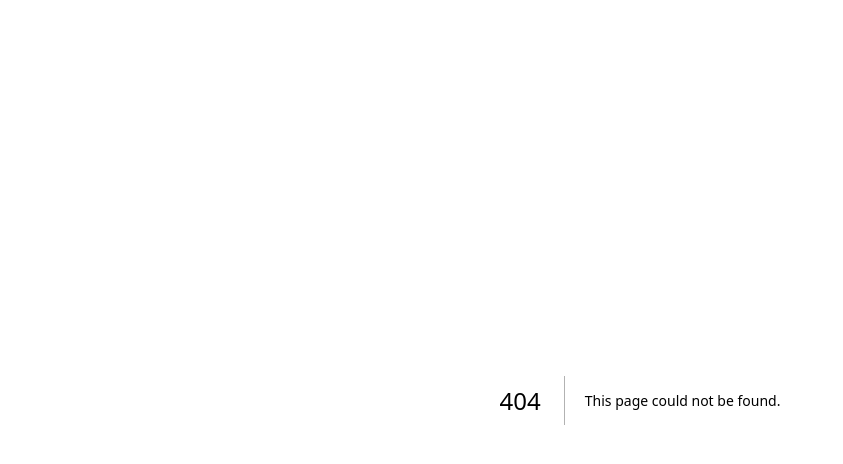
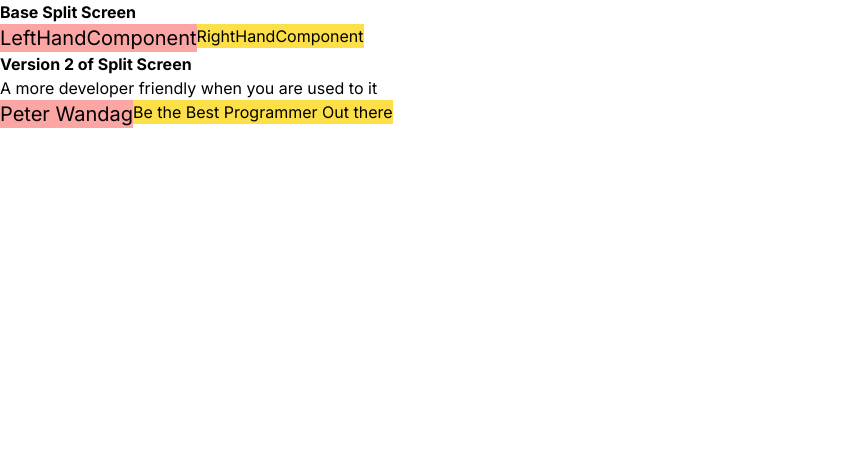
Before and after one commit to gadnaw/design-patterns, a Next.js app: page /splitscreenpattern in a window 1280 px wide. Before the commit this address had no page. Shown: the top 464 px of the page, without its empty margins (0-843 px from the left). Built offline with nearby package versions, Linux system fonts and the light colour scheme.

Commit message:
Done on Version 2 of split Screen Pattern, But Needs more improvements

```diff
--- /dev/null
+++ b/app/App.tsx
@@ -0,0 +1,39 @@
+const people = [{
+    name: 'John Doe',
+    age: 54,
+    hairColor: 'brown',
+    hobbies: ['swimming', 'bicycling', 'video games'],
+}, {
+    name: 'Brenda Smith',
+    age: 33,
+    hairColor: 'black',
+    hobbies: ['golf', 'mathematics'],
+}, {
+    name: 'Jane Garcia',
+    age: 27,
+    hairColor: 'blonde',
+    hobbies: ['biology', 'medicine', 'gymnastics'],
+}];
+
+const products = [{
+    name: 'Flat-Screen TV',
+    price: '$300',
+    description: 'Huge LCD screen a great deal',
+    rating: 4.5,
+},{
+    name: 'Basketball',
+    price: '$10',
+    description: 'Just like the pros use',
+    rating: 3.8,
+}, {
+    name: 'Running Shoes',
+    price: '$120',
+    description: 'State-of-the-art technology for optimum running',
+    rating: 4.2,
+}];
+
+function App() {
+    return (
+        <h1>Your code goes here</h1>
+    );
+}
--- /dev/null
+++ b/app/components/LeftHandComponent.tsx
@@ -0,0 +1,9 @@
+import React from 'react'
+
+function LeftHandComponent() {
+  return (
+    <div className='text-xl bg-red-300'>LeftHandComponent</div>
+  )
+}
+
+export default LeftHandComponent
--- /dev/null
+++ b/app/components/LeftHandComponent2.tsx
@@ -0,0 +1,11 @@
+interface LeftHandeComponent2Props {
+  name: String
+}
+
+function LeftHandComponent2({name}:LeftHandeComponent2Props) {
+  return (
+    <div className='text-xl bg-red-300'>{name}</div>
+  )
+}
+
+export default LeftHandComponent2
--- /dev/null
+++ b/app/components/RightHandComponent.tsx
@@ -0,0 +1,9 @@
+import React from 'react'
+
+function RightHandComponent() {
+  return (
+    <div className=' bg-yellow-300'>RightHandComponent</div>
+  )
+}
+
+export default RightHandComponent
--- /dev/null
+++ b/app/components/RightHandComponent2.tsx
@@ -0,0 +1,11 @@
+interface RightHandComponent2Props {
+  message: String
+}
+
+function RightHandComponent2({message}: RightHandComponent2Props) {
+  return (
+    <div className=' bg-yellow-300'>{message}</div>
+  )
+}
+
+export default RightHandComponent2
--- a/app/page.tsx
+++ b/app/page.tsx
@@ -1,28 +1,13 @@
-import { SplitScreen } from './patterns/01.1-screen-patterns/SplitScreen'
-
-
-const LeftHandComponent = () =>{
-  // style your component here, the style in split-screen pattern is for layout
-
-  return <h1 className='bg-red-300 text-xl'>Left!</h1>
-}
-
-const RightHandComponent = () => {
-  // style your component here, the style in split-screen pattern is for layout
-
-  return <h3 className='bg-yellow-300'>Right!</h3>
-}
-
+import Link from "next/link";
 
 export default function Home() {
   return (
     <main>
-      <SplitScreen
-        left={LeftHandComponent}
-        right={RightHandComponent}
-        leftWeight={80}
-        rightWeight={1}
-      />
+      <h1 className="pb-2 ">Collection of React Patterns from Youtube!</h1>
+      <div className="flex flex-col">
+        <Link href="/splitscreenpattern" className="bg-red-100 border-2 border-solid border-red-200">1.1 Split Screen Pattern</Link>
+        <Link href="/splitscreenpattern" className="bg-red-100 border-2 border-solid border-red-200">1.2 List Item Pattern</Link>
+      </div>
     </main>
   )
 }
--- /dev/null
+++ b/app/patterns/01.1-screen-patterns/SplitScreenVersion2.tsx
@@ -0,0 +1,22 @@
+import React from "react"
+
+interface SplitScreenProps {
+    children: React.ReactNode
+    leftWeight: number;
+    rightWeight: number;
+}
+
+export const SplitScreenVersion2:React.FC<SplitScreenProps> =({children, leftWeight =80, rightWeight =1}) => {
+    // If you want to work with the children prop as an array-like structure, you can convert it into an array using the React.Children.toArray function
+    const [left, right] = React.Children.toArray(children)
+    return (
+        <div className="flex">
+            <div className={`w-${leftWeight}`}>
+                {left}
+            </div>
+            <div className={`flex-${rightWeight}`}>
+                {right}
+            </div>
+        </div>
+    )
+}
--- /dev/null
+++ b/app/splitscreenpattern/page.tsx
@@ -0,0 +1,28 @@
+import LeftHandComponent from "../components/LeftHandComponent";
+import LeftHandComponent2 from "../components/LeftHandComponent2";
+import RightHandComponent from "../components/RightHandComponent";
+import RightHandComponent2 from "../components/RightHandComponent2";
+
+import { SplitScreen } from "../patterns/01.1-screen-patterns/SplitScreen";
+import { SplitScreenVersion2 } from "../patterns/01.1-screen-patterns/SplitScreenVersion2";
+
+
+export default function Page() {
+    return <>
+    <h2 className="font-bold">Base Split Screen</h2>
+    <SplitScreen
+        left={LeftHandComponent}
+        right={RightHandComponent}
+        leftWeight={80}
+        rightWeight={1}
+      />
+      <h2 className="font-bold">Version 2 of Split Screen</h2>
+      <p>A more developer friendly when you are used to it</p>
+      <SplitScreenVersion2
+        leftWeight={80}
+        rightWeight={1}>
+        <LeftHandComponent2 name = "Peter Wandag"/>
+        <RightHandComponent2 message = "Be the Best Programmer Out there"/>
+      </SplitScreenVersion2>
+    </>
+      }
```
Also changed, not shown: app/patterns/01.2-list-item-patterns/people/LargePersonListItem.tsx (added), app/patterns/01.2-list-item-patterns/people/SmallPersonListItem.tsx (added), app/patterns/01.2-list-item-patterns/products/LargeProcutListItem.tsx (added), app/patterns/01.2-list-item-patterns/products/SmallProductListItem.tsx (added).
